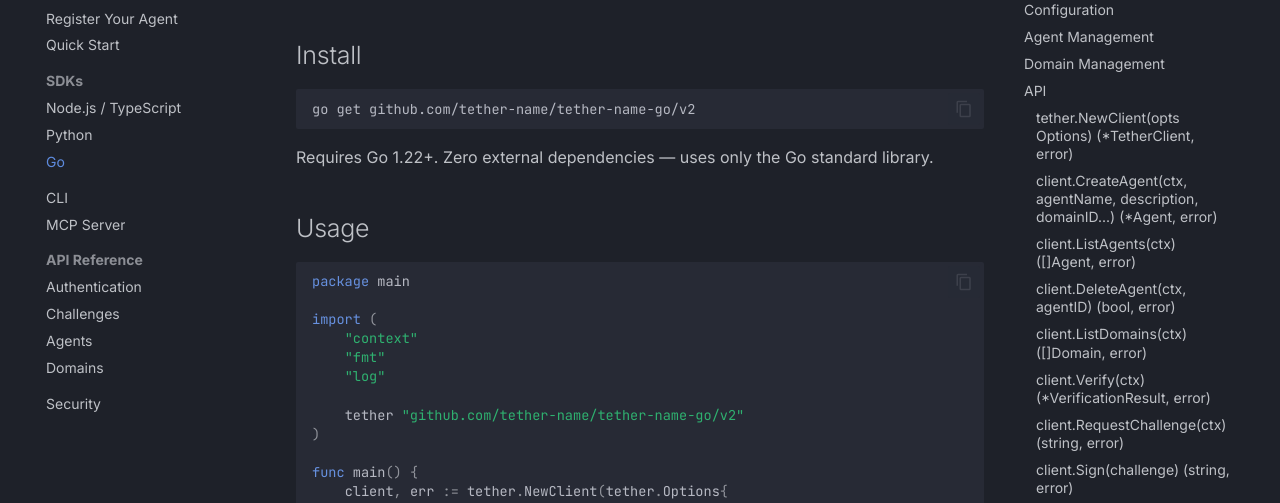
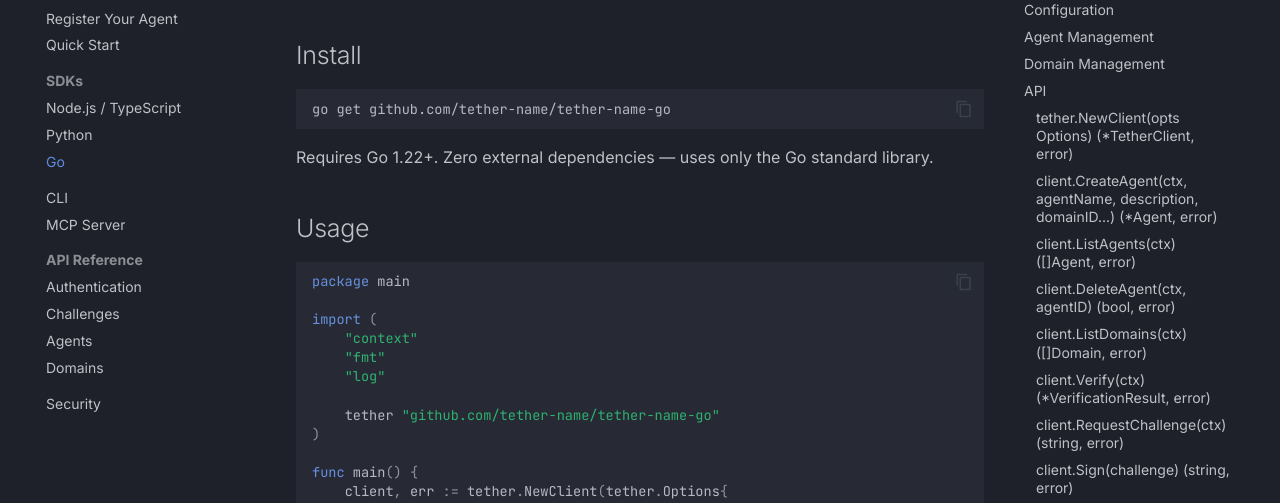
Before and after one commit to tether-name/tether-name-docs, an MkDocs documentation site: the page built from docs/sdks/go.md, in a window 1280 px wide and 900 px high. Shown: the part 209-712 px from the top of the window. Built offline with MkDocs 1.6.1 and Material for MkDocs 9.7.7, drawn with Linux system fonts in a browser that asks for light colours; comment, search, counter and statistics services are not loaded.

````diff
--- a/docs/sdks/go.md
+++ b/docs/sdks/go.md
@@ -5,7 +5,7 @@
 ## Install
 
 ```bash
-go get github.com/tether-name/tether-name-go/v2
+go get github.com/tether-name/tether-name-go
 ```
 
 Requires Go 1.22+. Zero external dependencies — uses only the Go standard library.
@@ -20,7 +20,7 @@ import (
     "fmt"
     "log"
 
-    tether "github.com/tether-name/tether-name-go/v2"
+    tether "github.com/tether-name/tether-name-go"
 )
 
 func main() {
````
Also changed, not shown: docs/getting-started/quickstart.md (+2 -2 lines), docs/getting-started/register.md (+1 -1 lines), docs/index.md (+1 -1 lines).
